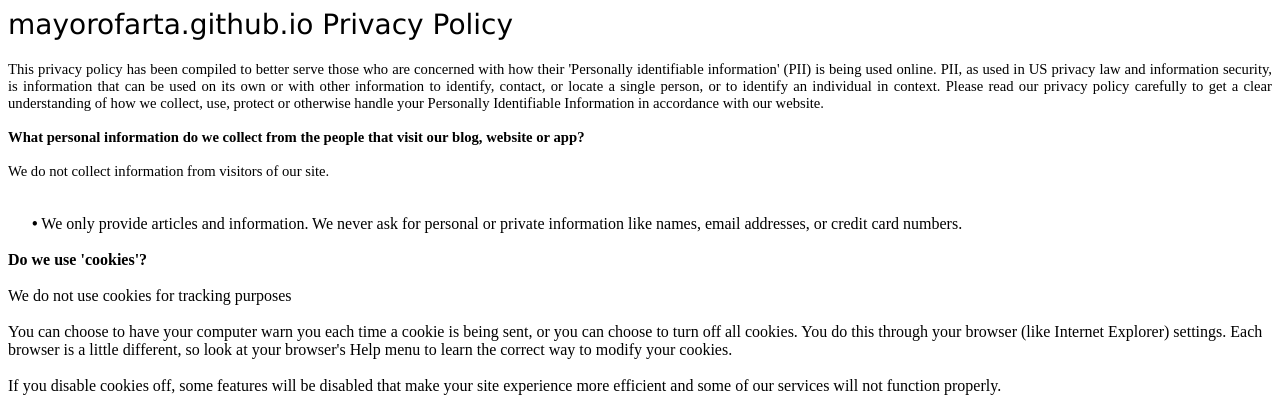
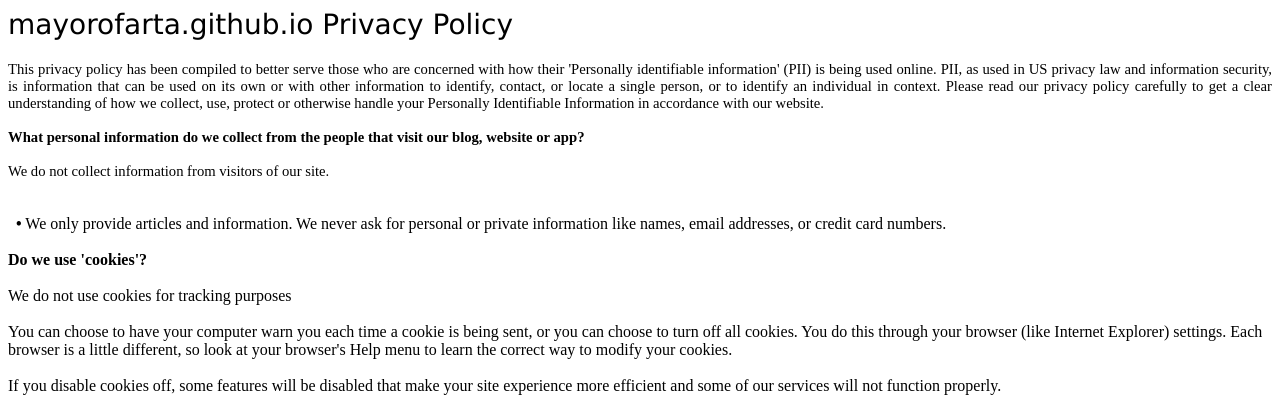
Before and after one commit to mayorofarta/mayorofarta.github.io, a Jekyll site: the page policy/index.html, which Jekyll copies as it is, in a window 1280 px wide. Shown: the top 407 px of the page. Built offline with Jekyll 4.4.1, drawn with Linux system fonts in a browser that asks for light colours.

Commit message:
Update index.html

```diff
--- a/policy/index.html
+++ b/policy/index.html
@@ -53,7 +53,7 @@
         </div></div><div style='clear:both;height:10px;'></div>
 <div class='innerText'>This privacy policy has been compiled to better serve those who are concerned with how their 'Personally identifiable information' (PII) is being used online. PII, as used in US privacy law and information security, is information that can be used on its own or with other information to identify, contact, or locate a single person, or to identify an individual in context. Please read our privacy policy carefully to get a clear understanding of how we collect, use, protect or otherwise handle your Personally Identifiable Information in accordance with our website.<br></div><span id='infoCo'></span><br>
 <div class='grayText'><strong>What personal information do we collect from the people that visit our blog, website or app?</strong></div><br /><div class='innerText'>We do not collect information from visitors of our site.</div><br><span id='infoUs'></span></div><span id='infoPro'></span><br>
-<div class='innerText'>&nbsp;&nbsp;&nbsp;&nbsp;&nbsp; <strong>&bull;</strong> We only provide articles and information. We never ask for personal or private information like names, email addresses, or credit card numbers.</div><span id='coUs'></span><br>
+<div class='innerText'>&nbsp;&nbsp;<strong>&bull;</strong> We only provide articles and information. We never ask for personal or private information like names, email addresses, or credit card numbers.</div><span id='coUs'></span><br>
 <div class='grayText'><strong>Do we use 'cookies'?</strong></div><br /><div class='innerText'>We do not use cookies for tracking purposes </div><div class='innerText'><br>You can choose to have your computer warn you each time a cookie is being sent, or you can choose to turn off all cookies. You do this through your browser (like Internet Explorer) settings. Each browser is a little different, so look at your browser's Help menu to learn the correct way to modify your cookies.<br></div><br>
 <div class='innerText'>If you disable cookies off, some features will be disabled that make your site experience more efficient and some of our services will not function properly.</div><br><div class='innerText'>However, you can still place orders .</div><br><span id='trDi'></span><br>
 <div class='grayText'><strong>Third-party disclosure</strong></div><br /><div class='innerText'>We do not sell, trade, or otherwise transfer to outside parties your personally identifiable information.</div><span id='trLi'></span><br>
```
